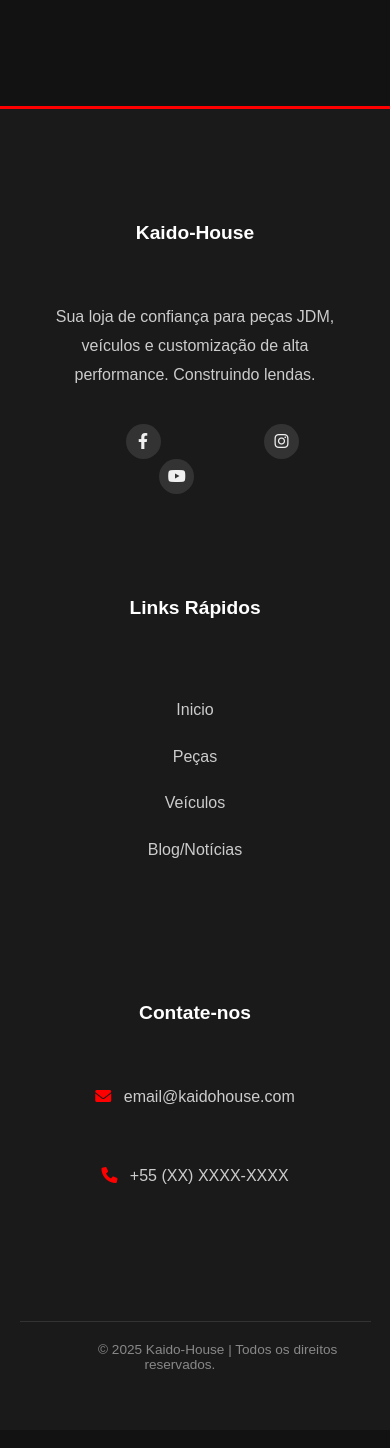
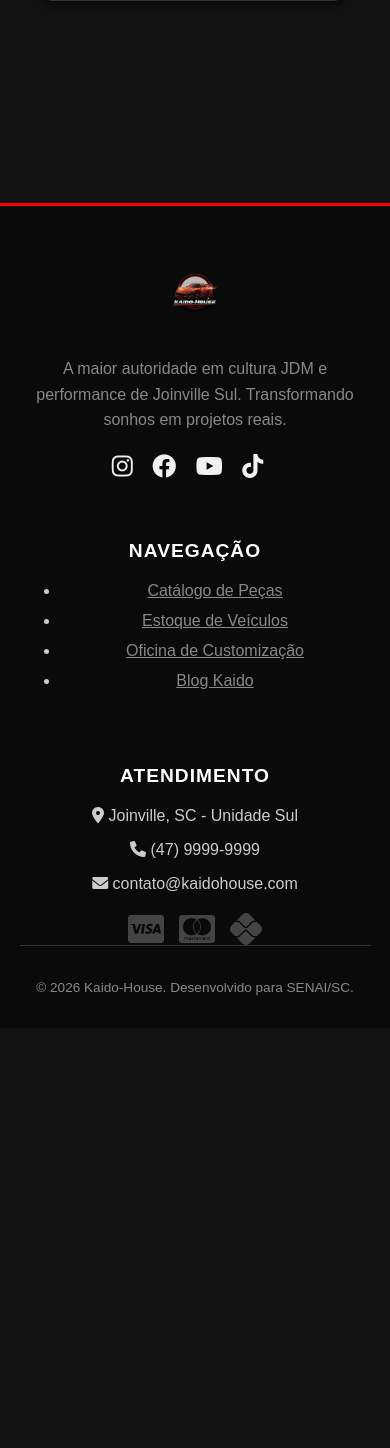
Before and after one commit to ambrosio007/Kaido-House, a Python web app: template templates/home.html in a window 390 px wide; the page is wider, and only the part inside the window is pictured. Shown: the part 3667-5115 px from the top of that part. After the commit the page ends 4662 px from the top of that part, so only its background shows below. Run offline with Jinja, Linux system fonts and the light colour scheme; the template is opened without the code that fills it, so the values that code supplies are empty.

Commit message:
atualização html e css da pagina home

```diff
--- a/static/home.css
+++ b/static/home.css
@@ -443,3 +443,128 @@ footer {
         display: none !important; /* Oculta setas em telas muito pequenas */
     }
 }
+
+/* --- Melhorias no Header --- */
+header {
+    background: rgba(13, 13, 13, 0.95);
+    backdrop-filter: blur(10px); /* Efeito de vidro */
+    border-bottom: 2px solid #ff0000;
+    height: 80px;
+}
+
+.header-icons {
+    display: flex;
+    align-items: center;
+    gap: 20px;
+}
+
+/* Estilo dos Ícones (Carrinho e Perfil) */
+.icon-link {
+    position: relative;
+    font-size: 1.4rem;
+    color: #f0f0f0;
+    transition: 0.3s;
+}
+
+.icon-link:hover {
+    color: #ff0000;
+}
+
+.cart-badge {
+    position: absolute;
+    top: -8px;
+    right: -10px;
+    background: #ff0000;
+    color: white;
+    font-size: 0.7rem;
+    padding: 2px 6px;
+    border-radius: 50%;
+    font-weight: bold;
+    border: 2px solid #0d0d0d;
+}
+
+/* --- Melhorias no Footer --- */
+footer {
+    background: #0a0a0a;
+    padding: 60px 5% 20px;
+    margin-top: 50px;
+}
+
+.footer-container {
+    display: grid;
+    grid-template-columns: 1.5fr 1fr 1fr;
+    gap: 40px;
+    max-width: 1200px;
+    margin: 0 auto;
+}
+
+.footer-brand .footer-logo {
+    height: 50px;
+    margin-bottom: 20px;
+}
+
+.footer-brand p {
+    color: #888;
+    line-height: 1.6;
+    margin-bottom: 20px;
+}
+
+.social-links a {
+    font-size: 1.5rem;
+    margin-right: 15px;
+    color: #f0f0f0;
+    transition: 0.3s;
+}
+
+.social-links a:hover {
+    color: #ff0000;
+    transform: translateY(-3px);
+    display: inline-block;
+}
+
+.footer-nav h3, .footer-contact h3 {
+    color: #fff;
+    font-size: 1.2rem;
+    margin-bottom: 20px;
+    text-transform: uppercase;
+    letter-spacing: 1px;
+}
+
+.footer-nav ul li {
+    margin-bottom: 12px;
+}
+
+.footer-nav ul li a {
+    color: #888;
+    transition: 0.3s;
+}
+
+.footer-nav ul li a:hover {
+    color: #ff0000;
+    padding-left: 5px;
+}
+
+.payment-methods {
+    margin-top: 20px;
+    font-size: 2rem;
+    display: flex;
+    gap: 15px;
+    color: #444;
+}
+
+/* Responsividade Mobile */
+@media (max-width: 768px) {
+    .footer-container {
+        grid-template-columns: 1fr;
+        text-align: center;
+    }
+
+    .social-links, .payment-methods {
+        justify-content: center;
+    }
+
+    .navbar {
+        background: #0d0d0d;
+        border-bottom: 2px solid #ff0000;
+    }
+}
--- a/templates/home.html
+++ b/templates/home.html
@@ -12,27 +12,33 @@
 
 <header>
     <a href="home.html" class="logo">
-            <img src="/static/img/logo-removebg-preview.png" alt="Logo Kaido-House RX-7" class="logo-img">
+        <img src="/static/img/logo-removebg-preview.png" alt="Logo Kaido-House" class="logo-img">
     </a>
-
-        <i id="menu-btn" class="fas fa-bars"></i>
 
     <nav class="navbar">
         <a href="#inicio">Início</a>
         <a href="#pecas">Peças</a>
-            <a href="#veiculos">Veículos</a>
+        <a href="/templates/carros_pg.html">Veículos</a>
         <a href="#customizacao">Customização</a>
         <a href="#contato">Contato</a>
     </nav>
 
+    <div class="header-icons">
+        <a href="/templates/carrinho.html" class="icon-link cart-icon">
+            <i class="fas fa-shopping-cart"></i>
+            <span class="cart-badge">0</span>
+        </a>
+
         <div class="profile-area">
-            <a href="/templates/login.html" class="auth-icon-container login-state" id="mobile-profile-target">
+            <a href="/templates/login.html" class="auth-icon-container login-state" id="profile-target">
                 <i class="fas fa-user-circle"></i>
             </a>
-            <a href="/templates/perfil.html" class="auth-icon-container profile-state hidden"
-                id="mobile-profile-target-logged">
-                <img src="/static/images/default-avatar.jpg" alt="Foto de Perfil" class="profile-avatar">
+            <a href="/templates/perfil.html" class="auth-icon-container profile-state hidden" id="profile-target-logged">
+                <img src="/static/images/default-avatar.jpg" alt="Perfil" class="profile-avatar">
             </a>
+        </div>
+
+        <i id="menu-btn" class="fas fa-bars"></i>
     </div>
 </header>
 
@@ -169,36 +175,42 @@
     </main>
 
     <footer>
-        <div class="footer-content">
-            <div class="footer-section about">
-                <h3>Kaido-House</h3>
-                <p>Sua loja de confiança para peças JDM, veículos e customização de alta performance. Construindo lendas.</p>
-                <div class="socials">
-                    <a href="#"><i class="fab fa-facebook-f"></i></a>
+    <div class="footer-container">
+        <div class="footer-brand">
+            <img src="/static/img/logo-removebg-preview.png" alt="Logo" class="footer-logo">
+            <p>A maior autoridade em cultura JDM e performance de Joinville Sul. Transformando sonhos em projetos reais.</p>
+            <div class="social-links">
                 <a href="#"><i class="fab fa-instagram"></i></a>
+                <a href="#"><i class="fab fa-facebook"></i></a>
                 <a href="#"><i class="fab fa-youtube"></i></a>
+                <a href="#"><i class="fab fa-tiktok"></i></a>
             </div>
         </div>
 
-            <div class="footer-section links">
-                <h3>Links Rápidos</h3>
+        <div class="footer-nav">
+            <h3>Navegação</h3>
             <ul>
-                    <li><a href="#inicio">Inicio</a></li>
-                    <li><a href="#pecas">Peças</a></li>
-                    <li><a href="#veiculos">Veículos</a></li>
-                    <li><a href="#blog">Blog/Notícias</a></li>
+                <li><a href="#">Catálogo de Peças</a></li>
+                <li><a href="#">Estoque de Veículos</a></li>
+                <li><a href="#">Oficina de Customização</a></li>
+                <li><a href="#">Blog Kaido</a></li>
             </ul>
         </div>
 
-            <div class="footer-section contact">
-                <h3>Contate-nos</h3>
-                <p><i class="fas fa-envelope"></i> email@kaidohouse.com</p>
-                <p><i class="fas fa-phone"></i> +55 (XX) XXXX-XXXX</p>
+        <div class="footer-contact">
+            <h3>Atendimento</h3>
+            <p><i class="fas fa-map-marker-alt"></i> Joinville, SC - Unidade Sul</p>
+            <p><i class="fas fa-phone"></i> (47) 9999-9999</p>
+            <p><i class="fas fa-envelope"></i> contato@kaidohouse.com</p>
+            <div class="payment-methods">
+                <i class="fab fa-cc-visa"></i>
+                <i class="fab fa-cc-mastercard"></i>
+                <i class="fab fa-pix"></i>
             </div>
         </div>
-
+    </div>
     <div class="footer-bottom">
-            &copy; 2025 Kaido-House | Todos os direitos reservados.
+        <p>&copy; 2026 Kaido-House. Desenvolvido para SENAI/SC.</p>
     </div>
 </footer>
     <script src="https://unpkg.com/swiper/swiper-bundle.min.js"></script>
```
Lines whose indentation alone changed are shown as unchanged.
